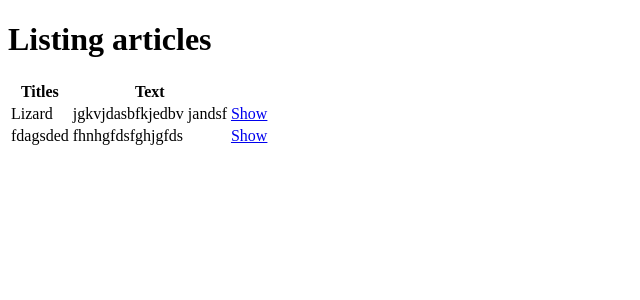
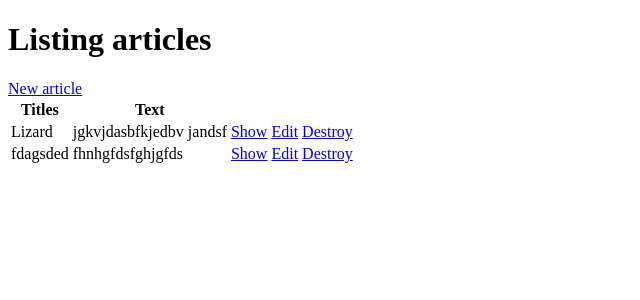
Before and after one commit to nyc-bobolinks-2016/olivia-blog, a Rails app: page /articles in a window 1280 px wide. Shown: the top 300 px of the page, without its empty margins (0-640 px from the left). Run offline with Rails 7, Linux system fonts and the light colour scheme; data comes from the database, SQL or seed files in the repository; both versions use the stored data as it was after the commit; style sheets or scripts are compiled from the project's sources; some libraries are stand-ins or nearby versions.

Commit message:
functioning crud minus errors

```diff
--- a/app/controllers/articles_controller.rb
+++ b/app/controllers/articles_controller.rb
@@ -8,13 +8,38 @@ class ArticlesController < ApplicationController
   end
 
   def new
+    @article = Article.new
+  end
+
+  def edit
+    @article = Article.find(params[:id])
   end
 
   def create
     @article = Article.new(article_params)
 
-    @article.save
-    redirect_to @article
+    if @article.save
+      redirect_to @article
+    else
+      render 'new'
+    end
+  end
+
+  def update
+    @article = Article.find(params[:id])
+
+      if @article.update(article_params)
+        redirect_to @article
+      else
+        render 'edit'
+      end
+  end
+
+  def destroy
+    @article = Article.find(params[:id])
+    @article.destroy
+
+    redirect_to article_path
   end
 
   private
--- a/app/models/article.rb
+++ b/app/models/article.rb
@@ -1,2 +1,4 @@
 class Article < ApplicationRecord
+  validates :title, presence: true,
+                    length: { minimum: 5 }
 end
--- /dev/null
+++ b/app/models/comment.rb
@@ -0,0 +1,3 @@
+class Comment < ApplicationRecord
+  belongs_to :article
+end
--- /dev/null
+++ b/app/views/articles/edit.html.erb
@@ -0,0 +1,5 @@
+<h1>Editing Article</h1>
+
+<%= render 'form' %>
+
+  <%= link_to 'Back', articles_path %>
--- a/app/views/articles/index.html.erb
+++ b/app/views/articles/index.html.erb
@@ -1,4 +1,5 @@
 <h1>Listing articles</h1>
+<%= link_to 'New article', new_article_path %>
 <table>
   <tr>
     <th>Titles</th>
@@ -10,6 +11,11 @@
     <td> <%= article.title %> </td>
     <td> <%= article.text %> </td>
     <td> <%= link_to 'Show', article_path(article)%> </td>
+    <td> <%= link_to 'Edit', edit_article_path(article) %></td>
+    <td> <%= link_to 'Destroy', article_path(article),
+                                method: :delete,
+                                data: {confirm: 'Are you sure?'} %>
+    </td>
   </tr>
   <%end%>
 </table>
--- a/app/views/articles/show.html.erb
+++ b/app/views/articles/show.html.erb
@@ -7,3 +7,6 @@
   <strong>Text</strong>
   <%= @article.text %>
 </p>
+
+<%= link_to 'Edit', edit_article_path(@article) %> |
+<%= link_to 'Back', articles_path %>
--- a/app/views/welcome/index.html.erb
+++ b/app/views/welcome/index.html.erb
@@ -1 +1,2 @@
 <h1>Hello, Rails!</h1>
+<%= link_to 'My Blog', controller: 'articles' %>
```
Also changed, not shown: app/views/articles/_form.html.erb (added, +17 -0 lines), app/views/articles/new.html.erb (+2 -13 lines), db/migrate/20161023213632_create_comments.rb (added, +11 -0 lines), test/fixtures/comments.yml (added, +11 -0 lines), test/models/comment_test.rb (added, +7 -0 lines), db/development.sqlite3, 1 other file.
